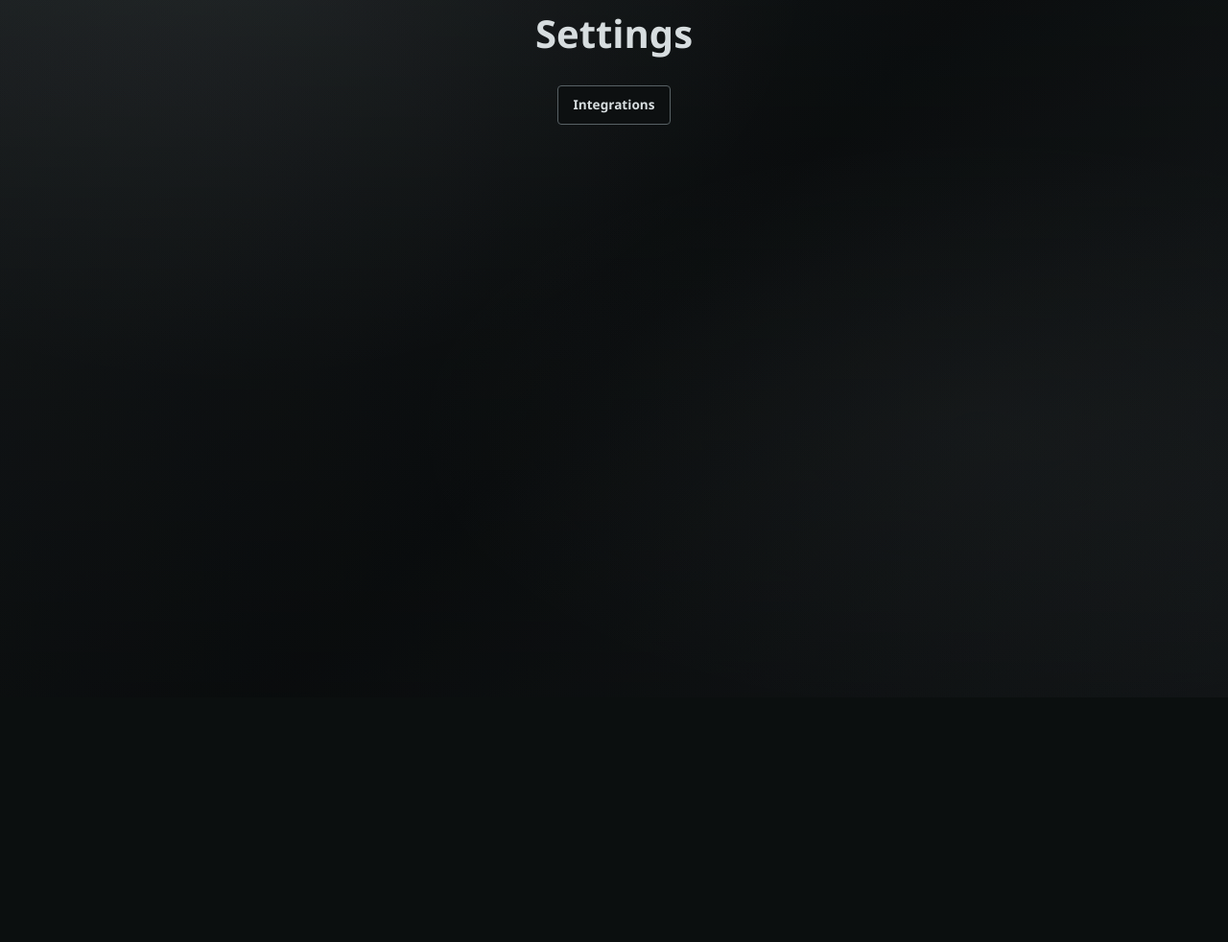
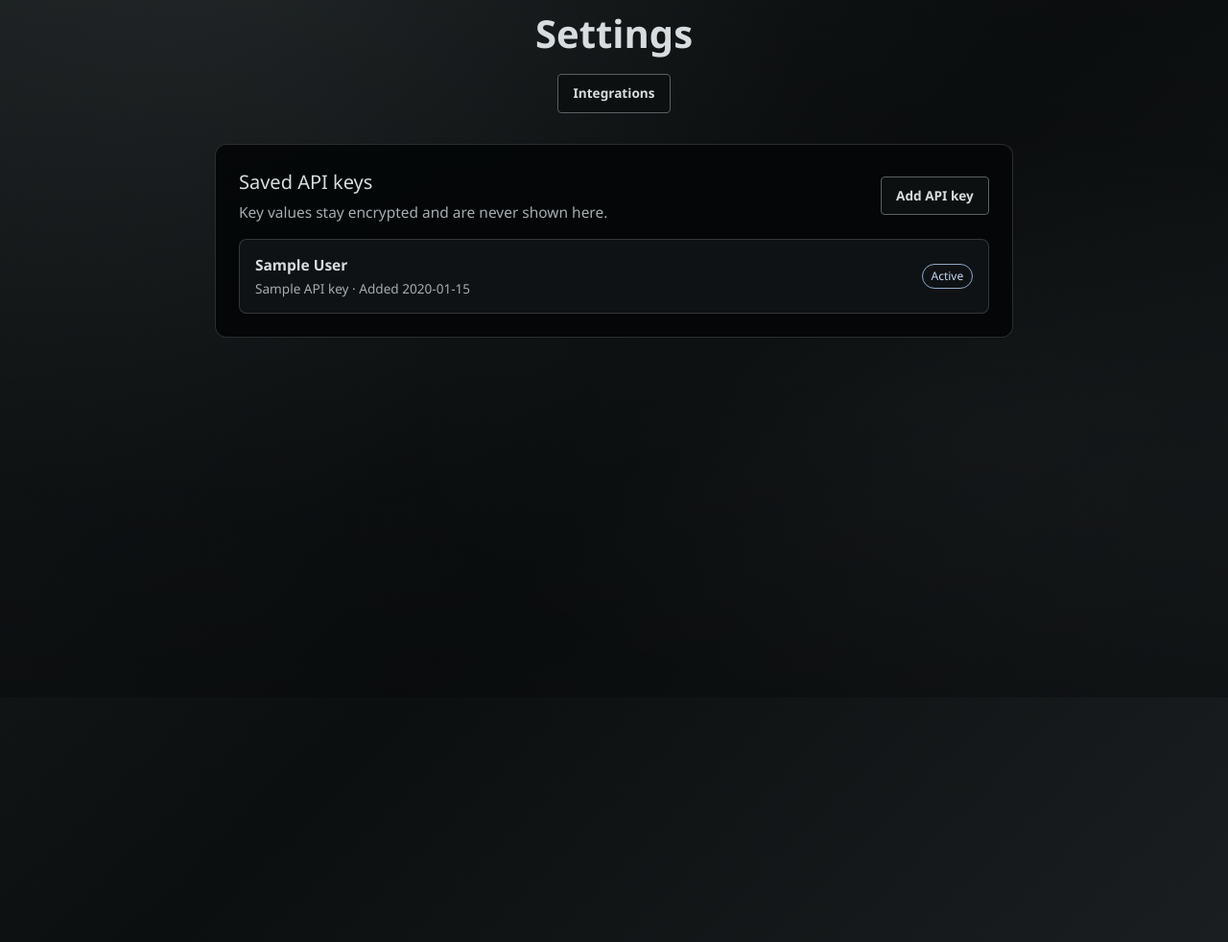
Before and after one commit to kyedoespython/Rover, a Flask app: page /Rover/Settings in a window 1280 px wide. Shown: the part 73-1055 px from the top of the page at 96% size. Before the commit the page ends 595 px from the top, so only its background shows below. Run offline with Flask 3, Linux system fonts and the light colour scheme; a user stored in the database is signed in; tables that the repository leaves empty hold one stand-in row (values such as "Sample post"); parts of the project's set-up code (start-up, migrations or seed data) failed here and were passed over.

Commit message:
saved api key text removed, visual improvement patch#

```diff
--- a/main/blueprints/auth/routes.py
+++ b/main/blueprints/auth/routes.py
@@ -448,12 +448,7 @@ def Handle_Login():
 @auth_bp.route("/DesignDashboard")
 @login_required  # only logged in users can access the design dashboard
 def DesignDash():
-    api_keys = (
-        UserApiKey.query.filter_by(user_id=current_user.user_id)
-        .order_by(UserApiKey.created_at.desc())
-        .all()
-    )
-    return render_template("Design/DesignDash.html", api_keys=api_keys)
+    return render_template("Design/DesignDash.html")
 
 
 @auth_bp.route("/DesignDashboard/Agents")
@@ -557,7 +552,16 @@ def Settings():
     access_denied = _require_verified_account()
     if access_denied:
         return access_denied
-    return render_template("Settings/Settings.html")
+    api_keys = (
+        UserApiKey.query.filter_by(user_id=current_user.user_id)
+        .order_by(UserApiKey.created_at.desc())
+        .all()
+    )
+    return render_template(
+        "Settings/Settings.html",
+        api_keys=api_keys,
+        active_api_key_id=current_user.active_ollama_api_key_id,
+    )
 
 
 @auth_bp.route("/Rover/Notes", methods=["GET", "POST"])
--- a/main/templates/Settings/Settings.html
+++ b/main/templates/Settings/Settings.html
@@ -29,7 +29,97 @@
     #settingsPage .settings-actions {
         display: flex;
         justify-content: center;
-        margin-top: 2rem;
+        margin: 1.25rem 1rem 0;
+    }
+
+    #settingsPage .settings-content {
+        width: min(calc(100% - 2rem), 52rem);
+        margin: 2rem auto;
+    }
+
+    #settingsPage .saved-api-keys-panel {
+        padding: clamp(1rem, 3vw, 1.5rem);
+        border: 1px solid var(--rover-border);
+        border-radius: 0.75rem;
+        background: var(--rover-surface);
+        color: var(--rover-text);
+    }
+
+    #settingsPage .saved-api-keys-heading {
+        margin: 0;
+        color: var(--rover-text);
+        font-size: 1.25rem;
+    }
+
+    #settingsPage .saved-api-keys-description,
+    #settingsPage .saved-api-key-meta,
+    #settingsPage .no-saved-api-keys {
+        color: var(--rover-muted);
+    }
+
+    #settingsPage .saved-api-keys-description {
+        margin: 0.35rem 0 0;
+    }
+
+    #settingsPage .saved-api-keys-header {
+        display: flex;
+        align-items: center;
+        justify-content: space-between;
+        gap: 1rem;
+        margin-bottom: 1rem;
+    }
+
+    #settingsPage .saved-api-keys-list {
+        display: grid;
+        gap: 0.65rem;
+    }
+
+    #settingsPage .saved-api-key {
+        display: flex;
+        align-items: center;
+        justify-content: space-between;
+        gap: 1rem;
+        padding: 0.9rem 1rem;
+        border: 1px solid var(--rover-border);
+        border-radius: 0.5rem;
+    }
+
+    #settingsPage .saved-api-key-name {
+        margin: 0;
+        color: var(--rover-text);
+        font-weight: 600;
+        overflow-wrap: anywhere;
+    }
+
+    #settingsPage .saved-api-key-meta {
+        margin: 0.2rem 0 0;
+        font-size: 0.85rem;
+    }
+
+    #settingsPage .saved-api-key-status {
+        flex: 0 0 auto;
+        padding: 0.2rem 0.55rem;
+        border: 1px solid var(--rover-border);
+        border-radius: 999px;
+        color: var(--rover-muted);
+        font-size: 0.75rem;
+    }
+
+    #settingsPage .saved-api-key-status.is-active {
+        border-color: #8ca9c8;
+        color: #c4d9f2;
+    }
+
+    #settingsPage .no-saved-api-keys {
+        margin: 0;
+    }
+
+    @media (max-width: 520px) {
+        #settingsPage .saved-api-keys-header,
+        #settingsPage .saved-api-key {
+            align-items: flex-start;
+            flex-direction: column;
+        }
     }
 </style>
 
@@ -46,6 +136,39 @@
     <div class="settings-actions">
         <a href="{{ url_for('Ollama.integration_settings') }}" class="button is-black is-outlined is-size-6">Integrations</a>
     </div>
+    <main class="settings-content">
+        <section class="saved-api-keys-panel" aria-labelledby="savedApiKeysHeading">
+            <header class="saved-api-keys-header">
+                <div>
+                    <h2 class="saved-api-keys-heading" id="savedApiKeysHeading">Saved API keys</h2>
+                    <p class="saved-api-keys-description">Key values stay encrypted and are never shown here.</p>
+                </div>
+                <a href="{{ url_for('auth.DesignDash') }}" class="button is-black is-outlined">Add API key</a>
+            </header>
+            {% if api_keys %}
+                <div class="saved-api-keys-list">
+                    {% for api_key in api_keys %}
+                        <article class="saved-api-key">
+                            <div>
+                                <p class="saved-api-key-name">{{ api_key.key_name }}</p>
+                                <p class="saved-api-key-meta">
+                                    {% if api_key.key_type == "ollama" %}Ollama API key{% else %}{{ api_key.key_type|title }} API key{% endif %}
+                                    &middot; Added {{ api_key.created_at.strftime("%Y-%m-%d") }}
+                                </p>
+                            </div>
+                            {% if not api_key.key_ciphertext %}
+                                <span class="saved-api-key-status">Re-enter key</span>
+                            {% elif api_key.api_key_id == active_api_key_id %}
+                                <span class="saved-api-key-status is-active">Active</span>
+                            {% endif %}
+                        </article>
+                    {% endfor %}
+                </div>
+            {% else %}
+                <p class="no-saved-api-keys">No API keys saved yet.</p>
+            {% endif %}
+        </section>
+    </main>
 </div>
 
 {% endblock %}
--- a/main/templates/base.html
+++ b/main/templates/base.html
@@ -480,7 +480,7 @@
         }
 
         body #integrationsPage .current-model,
-        body #designPage .saved-api-key {
+        body #settingsPage .saved-api-key {
             border-color: var(--rover-border) !important;
             background: var(--rover-surface-raised) !important;
             color: var(--rover-text) !important;
@@ -646,8 +646,7 @@
         }
 
         body #designPage .api-key-dialog-description,
-        body #designPage .api-key-row-meta,
-        body #designPage .saved-api-key-type {
+        body #settingsPage .saved-api-key-meta {
             color: var(--rover-muted) !important;
         }
 
```
Also changed, not shown: main/static/scripts/Design/Design.js (+0 -23 lines), main/templates/Design/DesignDash.html (+1 -42 lines), tests/test_notes_routes.py (+9 -1 lines).
